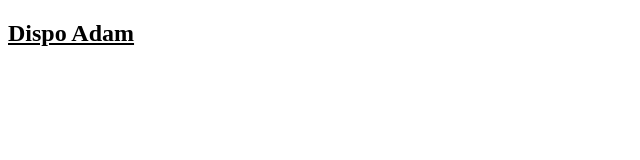
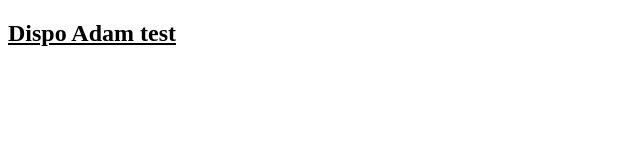
Before and after one commit to aachbaro/dispo-qr, a Vue app: page / in a window 1280 px wide. Shown: the top 160 px of the page, without its empty margins (0-640 px from the left). Built offline with nearby package versions, Linux system fonts and the light colour scheme.

Commit message:
second push de test

```diff
--- a/src/App.vue
+++ b/src/App.vue
@@ -1,6 +1,6 @@
 <template>
   <section>
-    <h1 class="text-3xl font-bold underline">Dispo Adam</h1>
+    <h1 class="text-3xl font-bold underline">Dispo Adam test</h1>
   </section>
 </template>
 
```
